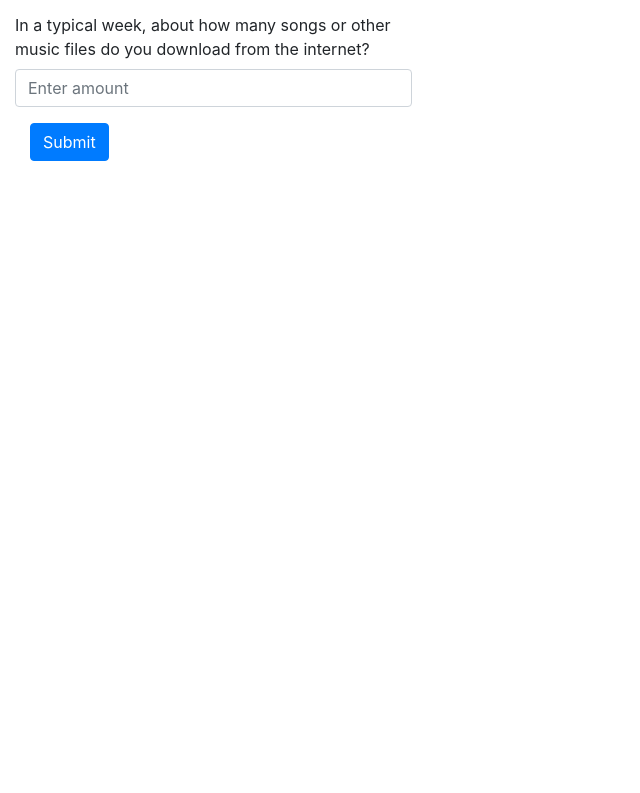
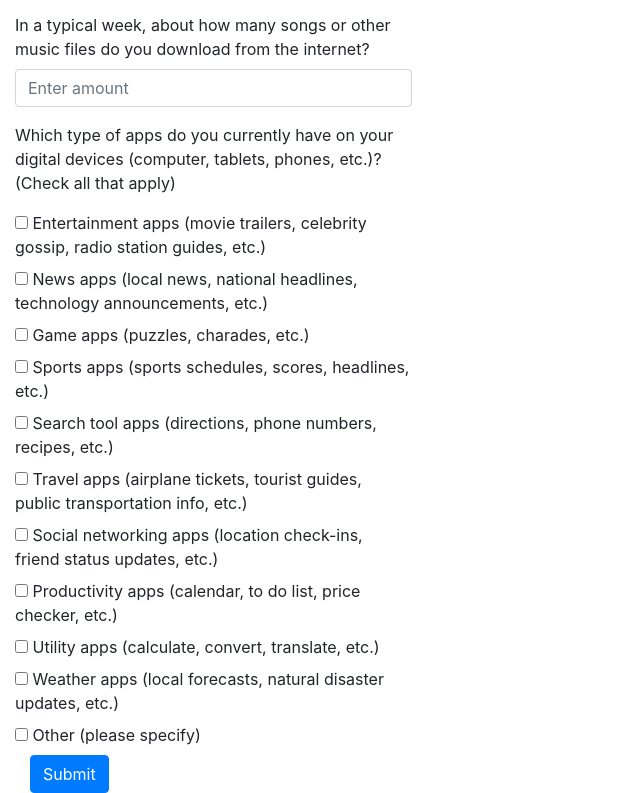
Before and after one commit to michaelwestcohaesus/michaelwestcohaesus.github.io, a plain HTML site: page index.html in a window 1280 px wide. Shown: the part 435-1228 px from the top of the page, without its empty margins (0-640 px from the left). Before the commit the page ends 800 px from the top, so only its background shows below. Drawn offline with nearby package versions, Linux system fonts and the light colour scheme.

Commit message:
added more questions - checkboxes

```diff
--- a/index.html
+++ b/index.html
@@ -44,7 +44,77 @@
       <label for="exampleInputName" class="control-label">In a typical week, about how many songs or other music files do you download from the internet?</label>
       <input type="number" class="form-control" id="exampleInputNumber" placeholder="Enter amount" min="0" max="10000">
     </fieldset>
+    <fieldset>
+      <div class="checkbox">
+        <p>Which type of apps do you currently have on your digital devices (computer, tablets, phones, etc.)? (Check all that apply)</p>
+        <label>
+          <input type="checkbox" value="">
+          Entertainment apps (movie trailers, celebrity gossip, radio station guides, etc.)
+        </label>
+      </div>
+      <div class="checkbox">
+        <label>
+          <input type="checkbox" value="">
+          News apps (local news, national headlines, technology announcements, etc.)
+        </label>
+      </div>
+      <div class="checkbox">
+        <label>
+          <input type="checkbox" value="">
+          Game apps (puzzles, charades, etc.)
+        </label>
+      </div>
+      <div class="checkbox">
+        <label>
+          <input type="checkbox" value="">
+          Sports apps (sports schedules, scores, headlines, etc.)
+        </label>
+      </div>
+      <div class="checkbox">
+        <label>
+          <input type="checkbox" value="">
+          Search tool apps (directions, phone numbers, recipes, etc.)
+        </label>
+      </div>
+      <div class="checkbox">
+        <label>
+          <input type="checkbox" value="">
+           Travel apps (airplane tickets, tourist guides, public transportation info, etc.)
+        </label>
+      </div>
+      <div class="checkbox">
+        <label>
+          <input type="checkbox" value="">
+          Social networking apps (location check-ins, friend status updates, etc.)
+        </label>
+      </div>
+      <div class="checkbox">
+        <label>
+          <input type="checkbox" value="">
+          Productivity apps (calendar, to do list, price checker, etc.)
+        </label>
+      </div>
+      <div class="checkbox">
+        <label>
+          <input type="checkbox" value="">
+          Utility apps (calculate, convert, translate, etc.)
+        </label>
+      </div>
+      <div class="checkbox">
+        <label>
+          <input type="checkbox" value="">
+          Weather apps (local forecasts, natural disaster updates, etc.)
+        </label>
+      </div>
+      <div class="checkbox">
+        <label>
+          <input type="checkbox" value="">
+          Other (please specify)
+        </label>
+      </div>
 
+
+    </fieldset>
 
   <div class="col-sm-4">
   </div>
@@ -53,7 +123,6 @@
     </div>
   <div class="col-sm-4">
   </form>
-
   </div>
 
 <script src="https://ajax.googleapis.com/ajax/libs/jquery/2.1.4/jquery.min.js"></script>
```
